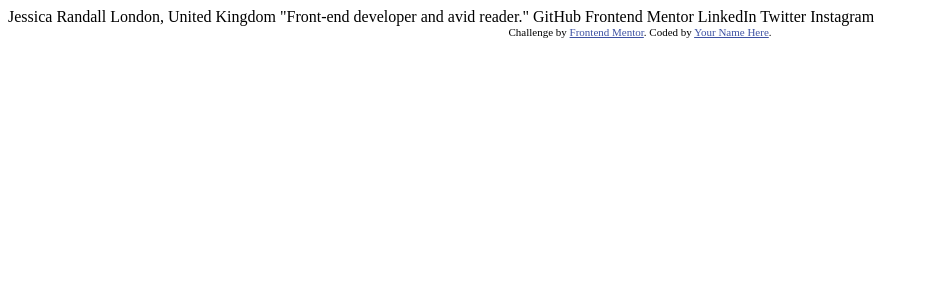
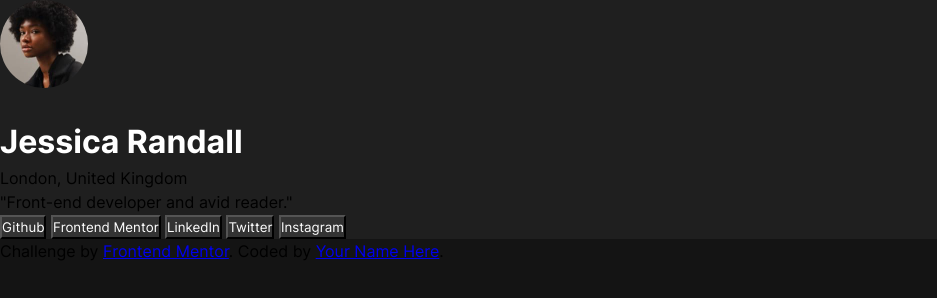
Before and after one commit to D0bbysocks/social-links-profile, a plain HTML site: page index.html in a window 1280 px wide. Shown: the whole page, without its empty margins (0-937 px from the left). Drawn offline with Linux system fonts and the light colour scheme.

Commit message:
first draw

```diff
--- a/index.html
+++ b/index.html
@@ -3,32 +3,34 @@
   <head>
     <meta charset="UTF-8">
     <meta name="viewport" content="width=device-width, initial-scale=1.0"> <!-- displays site properly based on user's device -->
-
+    <link rel="stylesheet" href="style.css">
     <link rel="icon" type="image/png" sizes="32x32" href="./assets/images/favicon-32x32.png">
-
     <title>Frontend Mentor | Social links profile</title>
-
-  <!-- Feel free to remove these styles or customise in your own stylesheet 👍 -->
-  <style>
-    .attribution { font-size: 11px; text-align: center; }
-    .attribution a { color: hsl(228, 45%, 44%); }
-  </style>
   </head>
   <body>
+    <main>
+      <div class="card-wrapper">
+        <img src="./assets/images/avatar-jessica.jpeg" alt="Headshot Jessica" class="headshot">
+        <div class="name">
+          <h1>Jessica Randall</h1>
+          <p class="country">London, United Kingdom</p>
+        </div>
+        <p class="job">"Front-end developer and avid reader."</p>
+        <div class="links">
+          <button>Github</button>
+          <button>Frontend Mentor</button>
+          <button>LinkedIn</button>
+          <button>Twitter</button>
+          <button>Instagram</button>
+        </div>
 
-  Jessica Randall
-  London, United Kingdom
-  "Front-end developer and avid reader."
-
-  GitHub
-  Frontend Mentor
-  LinkedIn
-  Twitter
-  Instagram
-
+      </div>
+    </main>
+  <footer>
       <div class="attribution">
       Challenge by <a href="https://www.frontendmentor.io?ref=challenge" target="_blank">Frontend Mentor</a>.
       Coded by <a href="#">Your Name Here</a>.
     </div>
+  </footer>
   </body>
 </html>
--- /dev/null
+++ b/style.css
@@ -0,0 +1,59 @@
+:root {
+    /* colors */
+    --green: hsl(75, 94%, 57%);
+    --white: hsl(0, 0%, 100%);
+    --grey-700: hsl(0, 0%, 20%);
+    --grey-800: hsl(0, 0%, 12%);
+    --grey-900: hsl(0, 0%, 8%);
+
+    /* spacing */
+    --space-500: 2.5rem;   /* 40px */
+    --space-300: 1.5rem;   /* 24px */
+    --space-200: 1rem;     /* 16px */
+    --space-150: 0.75rem;  /* 12px */
+    --space-100: 0.5rem;   /* 8px  */
+    --space-50: 0.25rem;   /* 4px  */
+}
+
+@font-face {
+  font-family: "Inter";
+  src: url("./assets/fonts/Inter-VariableFont_slnt\,wght.ttf") format("truetype-variations");
+  font-weight: 100 900; /* Variabler Bereich */
+  font-style: normal;
+}
+
+/* Reset / Normalize */
+* {
+    margin: 0;
+    padding: 0;
+    box-sizing: border-box;
+    line-height: 150%;
+    letter-spacing: 0px;
+    font-family: "Inter" , sans-serif;
+}
+
+body {
+    background-color: var(--grey-900);
+}
+
+.card-wrapper {
+    background-color: var(--grey-800);
+}
+
+.headshot {
+    width: 88px;
+    height: auto;
+    border-radius: 50%;
+}
+
+.name h1 {
+    color: var(--white);
+    margin-top: var(--space-300);
+}
+
+
+.links button {
+    background-color: var(--grey-700);
+    color: var(--white);
+
+}
```
Lines whose indentation alone changed are shown as unchanged.
